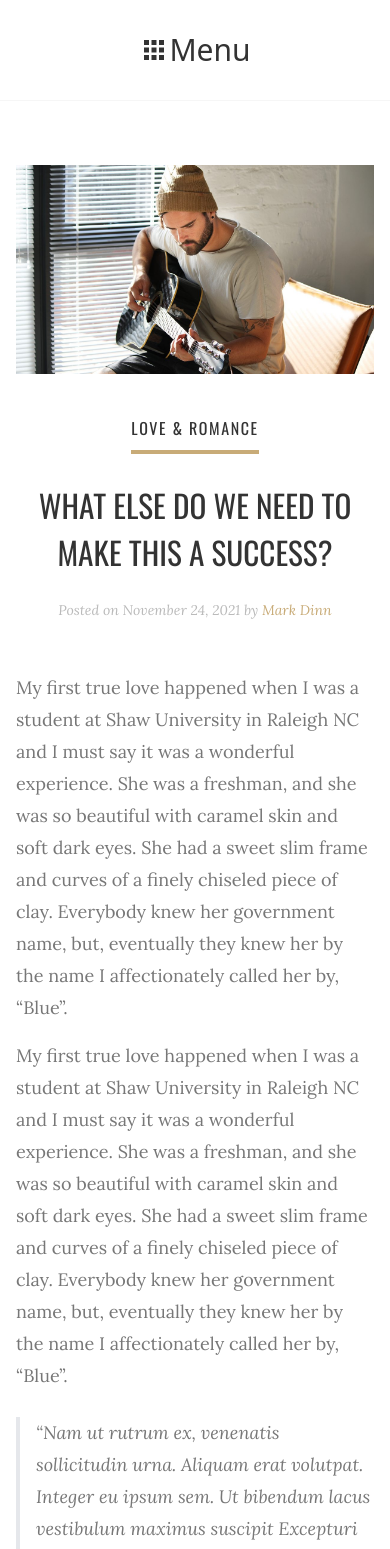
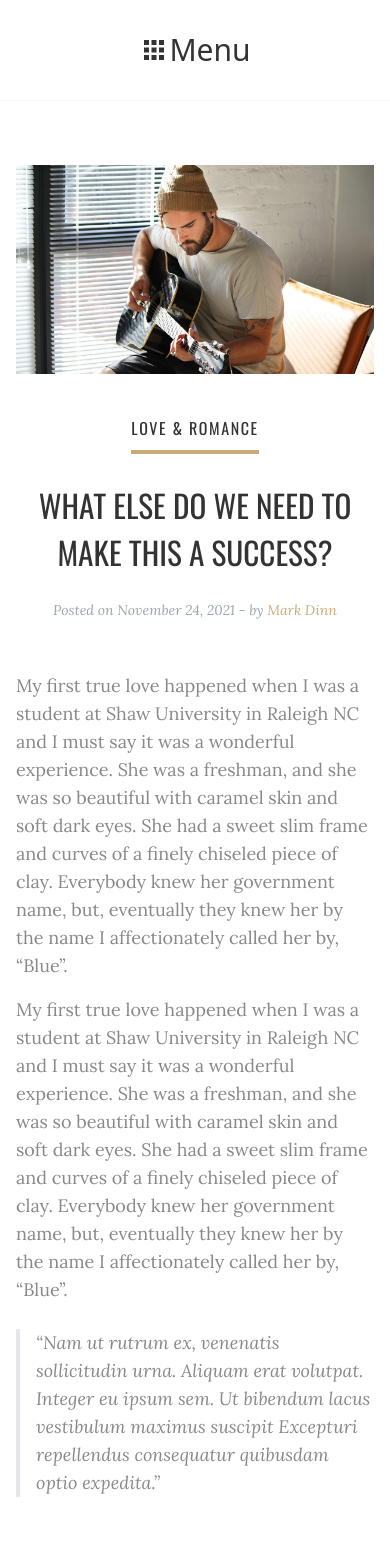
Before and after one commit to statichunt/techfeed-nextjs, a Next.js app: page /post/find-love in a window 390 px wide. Shown: the top 1549 px of the page. Built offline with nearby package versions, Linux system fonts and the light colour scheme.

Commit message:
update dropdwon icon color, contant font size, color linehight

```diff
--- a/component/About/AboutAuthor.js
+++ b/component/About/AboutAuthor.js
@@ -20,10 +20,10 @@ const AboutAuthor = ({ data, author }) => {
         </div>
 
         <div className="md:ml-10 w-full md:w-4/5 lg:my-0 my-8 text-center text-textColor lg:text-left">
-          <p className="text-lg font-primary mb-5">
-            PUBLISHED BY <strong className="text-primaryColor">{author}</strong>
+          <p className="text-lg font-primary mb-5 text-gray-400">
+            PUBLISHED - BY <strong className="text-primaryColor">{author}</strong>
           </p>
-          <p>{data.frontmatter.details}</p>
+          <p className="text-lg">{data.frontmatter.details}</p>
           <div className="hover my-5 inline-block">
             <Link href="/about">
               <a className=" text-lg font-secondary capitalize ">
--- a/component/Blog/BlogPage.js
+++ b/component/Blog/BlogPage.js
@@ -31,7 +31,7 @@ const BlogPage = ({ posts, page, blogData }) => {
 
       <div className="container postContents mx-auto mb-16 md:mb-24">
         {currentPosts.map((blog) => (
-          <div className=" blog" key={blog.slug}>
+          <div className=" blog px-4" key={blog.slug}>
             <div className=" blogImage mb-8">
               <Link href={`/post/${blog.slug}`}>
                 <a>
@@ -49,10 +49,10 @@ const BlogPage = ({ posts, page, blogData }) => {
             </div>
 
             <div className="h-auto md:h-60 ">
-              <div className="blogTitle ">
+              <div className="text-center mb-4">
                 <h3>
                   <Link href={`/post/${blog.slug}`}>
-                    <a>{blog.frontmatter.title}</a>
+                    <a className="blogTitle">{blog.frontmatter.title}</a>
                   </Link>
                 </h3>
               </div>
--- a/component/ContactPage/Contact.js
+++ b/component/ContactPage/Contact.js
@@ -11,7 +11,7 @@ const Contact = ({ action, data }) => {
     <>
       <div className=" container postContents px-4 mb-16 md:mb-24">
         <div className="w-full md:w-4/6 mx-auto text-textColor">
-          <h1 className="pageTitle font-secondary mt-16 md:mt-24">{data.frontmatter.title}</h1>
+          <h1 className="pageTitle font-primary mt-16 md:mt-24">{data.frontmatter.title}</h1>
           <div
             dangerouslySetInnerHTML={{ __html: marked.parse(data.content) }}
             className="markdown mt-0"
--- a/component/Post.js
+++ b/component/Post.js
@@ -46,19 +46,19 @@ const Post = ({ value, page }) => {
                 <div className="mb-1.5">
                   <Link href={`/category/${data.category}`}>
                     {
-                      <a className="title hover:text-primaryColor transition-all">
+                      <a className="title hover:text-primaryColor transition-all ">
                         {data.frontmatter.category}
                       </a>
                     }
                   </Link>
                 </div>
-                <h2 className="heading mt-7 mb-6 transition hover:opacity-70">
+                <h2 className="heading mt-7 mb-6">
                   <Link href={`/post/${data.slug}`}>
-                    <a>{data.frontmatter.title}</a>
+                    <a className=" transition hover:opacity-70">{data.frontmatter.title}</a>
                   </Link>
                 </h2>
                 <div className="">
-                  <p className=" italic font-secondary md:text-lg text-sm font-normal text-textGray">
+                  <p className=" italic font-secondary md:text-lg text-sm font-normal text-gray-400">
                     Posted on{" "}
                     {currentDate.getFullYear() >
                     new Date(data.frontmatter.date).getFullYear() ? (
@@ -89,7 +89,7 @@ const Post = ({ value, page }) => {
                         options
                       )
                     )}{" "}
-                    by{" "}
+                     - by{" "}
                     <Link href="/about">
                       <a>
                         <span className=" hover">
--- a/component/SinglePost/index.js
+++ b/component/SinglePost/index.js
@@ -38,12 +38,12 @@ const SinglePosts = ({
               </a>
             </Link>
           </div>
-          <h1 className="pageTitle text-h3 lg:text-h1 mt-7 mb-6">
+          <h1 className="pageTitle text-h3 xl:text-h1 mt-7 mb-6">
             {frontmatter.title}
           </h1>
 
           <div className="mb-4">
-            <p className="  italic  font-secondary md:text-lg mb-5 text-sm font-normal text-textLight">
+            <p className="mb-0 italic  font-secondary md:text-lg mb-5 text-sm font-normal text-gray-400">
               Posted on{" "}
               {currentDate.getFullYear() >
               new Date(frontmatter.date).getFullYear() ? (
@@ -64,7 +64,7 @@ const SinglePosts = ({
               ) : (
                 new Date(frontmatter.date).toLocaleDateString("en-US", options)
               )}{" "}
-              by{" "}
+               - by{" "}
               <Link href="/about">
                 <a>
                   <span className="hover">{frontmatter.author}</span>
--- a/styles/globals.css
+++ b/styles/globals.css
@@ -5,7 +5,7 @@
 @layer components {
   /* common class */
   .heading {
-    @apply text-h5 md:text-h2 font-primary text-textDark my-3 font-medium uppercase;
+    @apply text-h4 sm:text-h3 md:text-h2 font-primary text-textDark my-3 font-medium uppercase;
   }
   .title {
     @apply font-primary text-base leading-7 pb-2 relative border-b-4 border-primaryColor cursor-pointer text-dark tracking-widest font-normal uppercase;
@@ -24,7 +24,7 @@
     @apply px-4 sm:px-10 flex-order flex-wrap mx-auto font-secondary;
   }
   .postsData {
-    @apply font-secondary sm:text-xl font-normal leading-7 sm:leading-8 text-center text-textColor pb-6;
+    @apply font-secondary sm:text-lg font-normal leading-7  text-center text-textColor pb-6;
   }
 
   /* nav and menubar section */
@@ -32,7 +32,10 @@
     @apply transition duration-300 ease-in-out text-base mx-3 hover:text-primaryColor font-secondary relative font-normal py-4 lg:px-4 tracking-widest uppercase;
   }
   .navItem i {
-    @apply -mt-1 md:-mt-0;
+    @apply -mt-1 md:-mt-0 text-textLight;
+  }
+  .navItem:hover i {
+    @apply text-primaryColor;
   }
   .nav {
     @apply flex-order py-8 md:px-6 border-b border-borderColor box-border;
@@ -89,18 +92,18 @@
   }
   /* both blog and category card */
   .blog {
-    @apply w-full md:w-1/2 lg:w-1/3  sm:box-border mb-10 md:mb-24 lg:mb-32 xl:mb-24  clear-both sm:px-2  text-textColor text-left block;
+    @apply w-full md:w-1/2 lg:w-1/3  sm:box-border mb-10 md:mb-24 lg:mb-32 xl:mb-14  clear-both sm:px-2 text-textColor text-left block;
   }
 
   .blogImage {
     @apply w-full md:h-52 h-37 relative;
   }
   .blogTitle {
-    @apply text-h5 font-primary mb-4 font-medium leading-8 uppercase text-center hover:opacity-70 transition duration-500 ease-in-out;
+    @apply text-dark text-h5 leading-8 md:text-h4 font-primary font-medium md:leading-9 uppercase text-center hover:opacity-70 transition duration-500 ease-in-out;
   }
   /* social icon */
   .socialMedia {
-    @apply w-14 h-14 rounded-full mx-1 text-large bg-gray-100 flex justify-center items-center cursor-pointer transition duration-500 ease-in-out hover:text-white text-textColor;
+    @apply w-14 h-14 rounded-full mx-1 text-large bg-gray-100 flex justify-center items-center cursor-pointer transition duration-500 ease-in-out hover:text-white text-textDark;
   }
 
   .facebook {
@@ -124,18 +127,18 @@
     prose-headings:font-primary
     prose-p:font-secondary
     prose-li:font-secondary
+    prose-li:text-textColor
     prose-h1:text-h1
     prose-h2:text-h3
     prose-h3:text-h3
     prose-h4:text-h4
     prose-a:hover
     prose-p:my-4
-    prose-p:sm:text-h5
     prose-p:text-large
-    prose-p:text-grayDark
-    prose-p:leading-8
+    prose-p:text-textColor
+    prose-p:leading-7
     prose-a:no-underline;
-    @apply prose-li:leading-9 marker:text-dark prose-h2:lg:text-3xl prose-h3:lg:text-3xl prose-h2:text-2xl prose-h3:text-2xl;
+    @apply prose-li:leading-7 md:prose-li:leading-9 marker:text-dark prose-h2:lg:text-3xl prose-h3:lg:text-3xl prose-h2:text-2xl prose-h3:text-2xl;
   }
 }
 
```
Also changed, not shown: component/Category.js (+13 -8 lines).
